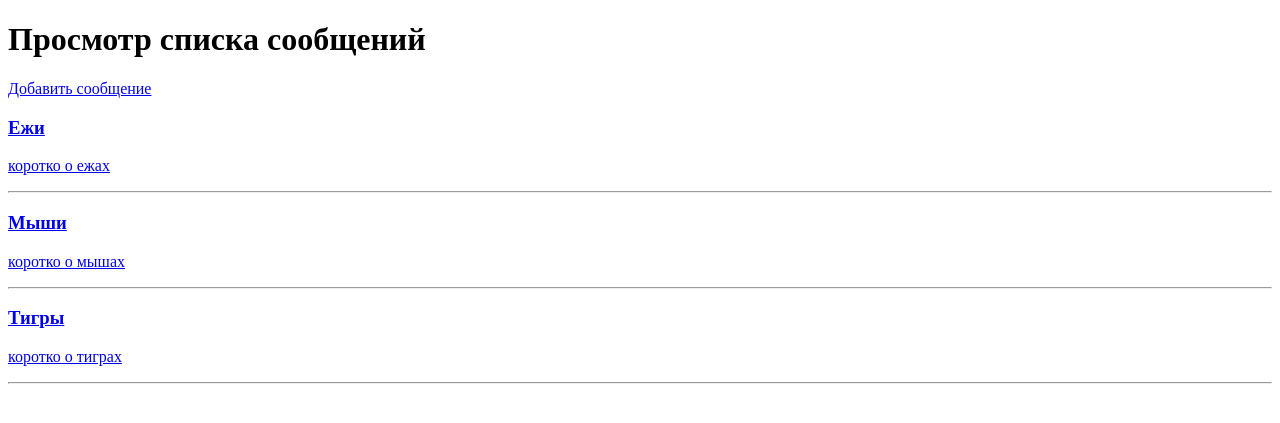
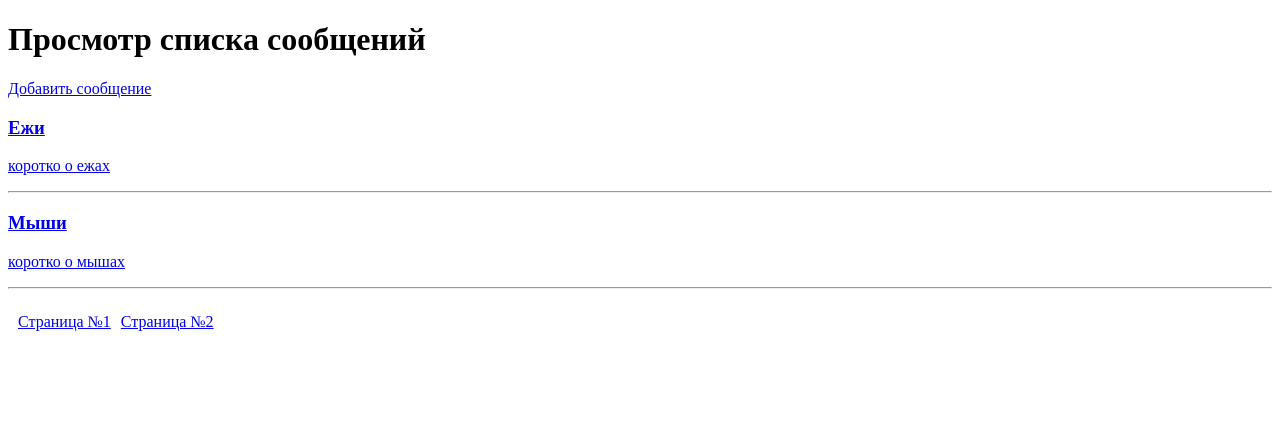
Before and after one commit to MegaMardok/e2e4, a PHP site: page / in a window 1280 px wide. Shown: the top 423 px of the page. Run offline with PHP 8.4, Linux system fonts and the light colour scheme; data comes from the database, SQL or seed files in the repository.

Commit message:
Add files via upload
Постраничная навигация

```diff
--- a/head.html
+++ b/head.html
@@ -6,4 +6,5 @@
     <meta name="viewport"
           content="width=device-width, user-scalable=no, initial-scale=1.0, maximum-scale=1.0, minimum-scale=1.0">
     <meta http-equiv="X-UA-Compatible" content="ie=edge">
+    <link rel="stylesheet" href="style.css">
 </head>
--- a/index.php
+++ b/index.php
@@ -1,7 +1,18 @@
 <?php
+
 include_once "db_config.php";
 $homepage = file_get_contents('head.html');
 echo $homepage;
+
+if (isset($_GET['page'])){
+
+    $page =(int) $_GET['page'];
+
+}else {
+    $page = 1;
+    };
+$kol = 2;
+$art = ($page * $kol) - $kol;
 ?>
     <body>
     <h1>Просмотр списка сообщений</h1>
@@ -13,7 +24,7 @@ echo $homepage;
 include_once "connect.php";
 try {
 
-    $query = "SELECT *  FROM `messages` LIMIT 0,10";
+    $query = "SELECT *  FROM `messages` LIMIT $art,$kol";
     $result = $db->query($query);
 
     $error_array = $db->errorInfo();
@@ -30,7 +41,24 @@ try {
         </a>
         <hr>
 
-    <? }
+    <?};
+
+
+    $query = "SELECT *  FROM `messages`";
+    $result = $db->query($query);
+    $row = $result->fetchAll(PDO::FETCH_ASSOC);
+    ?><div  class="str"><?
+    for ($i = 1 ; $i < count($row); $i++) {
+
+        ?><a class="button" href="?page=<?= $i ?>" >
+        <p>Страница №<?= $i ?></p>
+        </a>
+
+         <? };
+    ?>
+
+    </div >
+<?
 
 } catch (PDOException $e) {
     die("Error: " . $e->getMessage());
--- /dev/null
+++ b/style.css
@@ -0,0 +1,6 @@
+.str {
+    display: inline-flex;
+}
+.button {
+    padding-left: 10px;
+}
```
